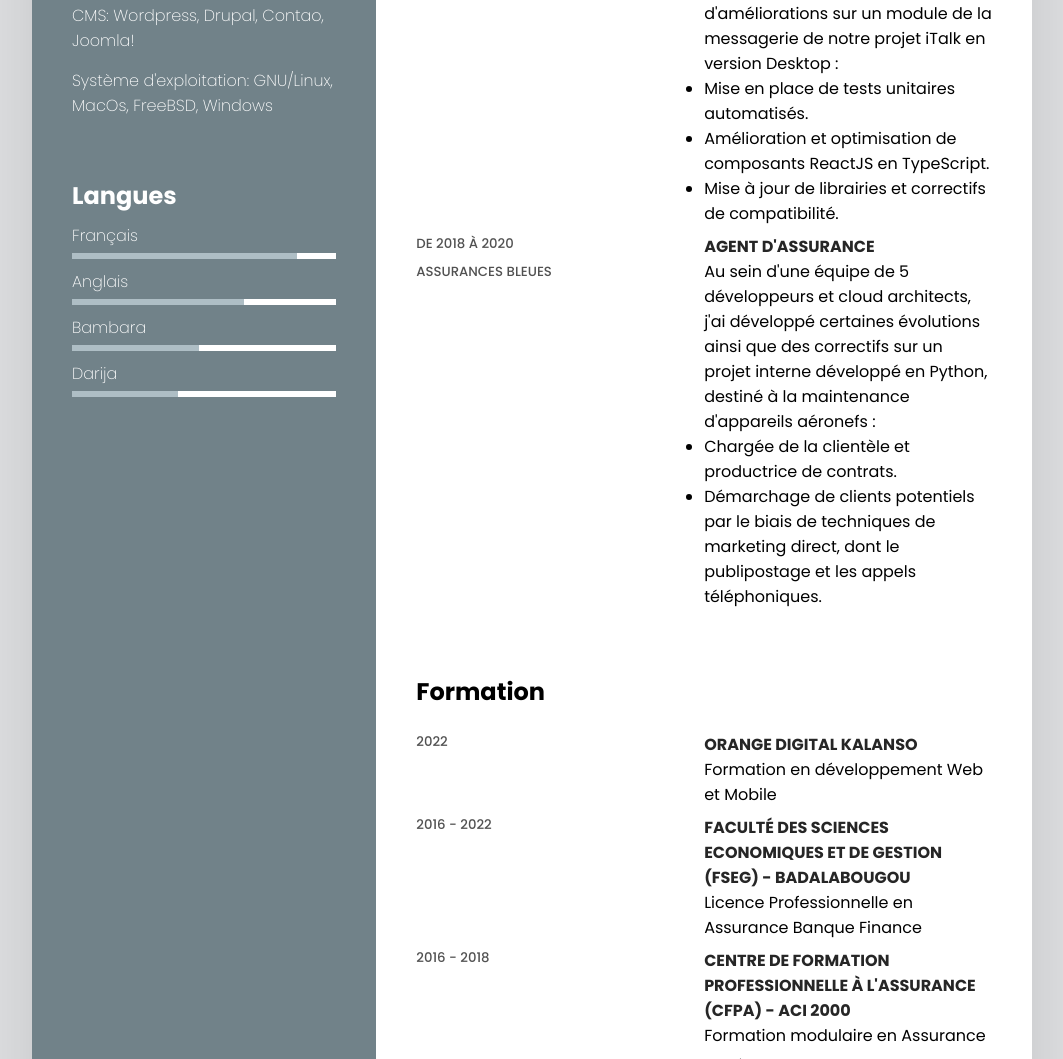
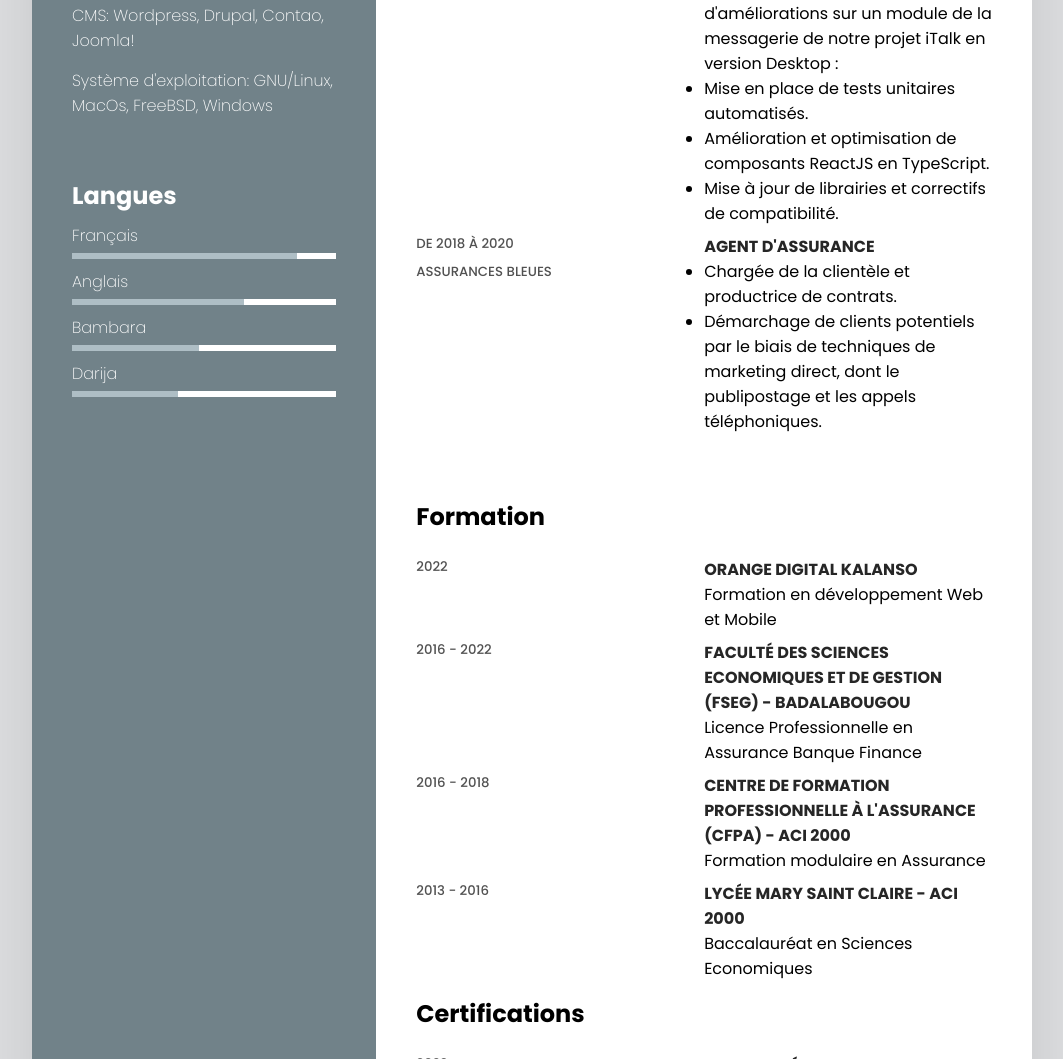
Before and after one commit to IvinoDev/cv_responsive, a plain HTML site: page index.html in a window 1280 px wide. Shown: the part 930-1989 px from the top of the page, without its empty margins (108-1171 px from the left). Drawn offline with Linux system fonts and the light colour scheme.

Commit message:
Update index.html

```diff
--- a/index.html
+++ b/index.html
@@ -168,7 +168,6 @@
                             <div class="text">
                                 <h4>AGENT D'ASSURANCE</h4>
                                 <div>
-                                    Au sein d'une équipe de 5 développeurs et cloud architects, j'ai développé certaines évolutions ainsi que des correctifs sur un projet interne développé en Python, destiné à la maintenance d'appareils aéronefs :
                                     <ul>
                                         <li>Chargée de la clientèle et productrice de contrats.</li>
                                         <li>Démarchage de clients potentiels par le biais de techniques de marketing direct, dont le publipostage et les appels téléphoniques.</li>
```
